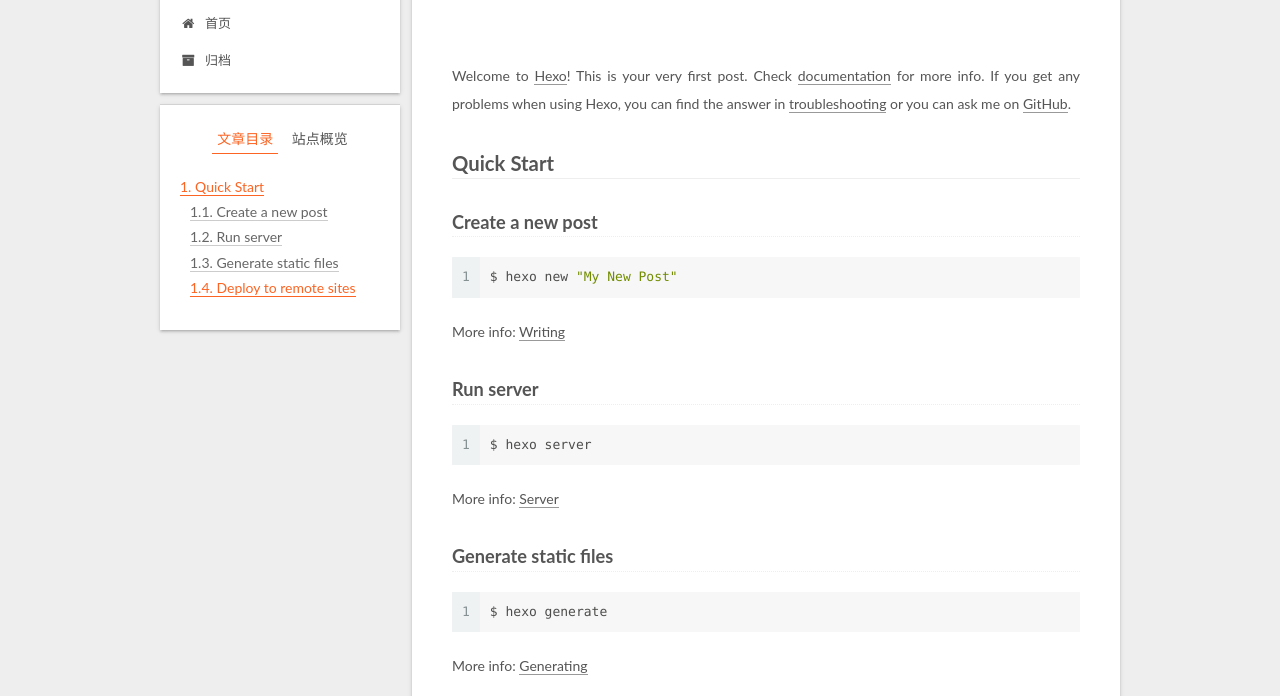
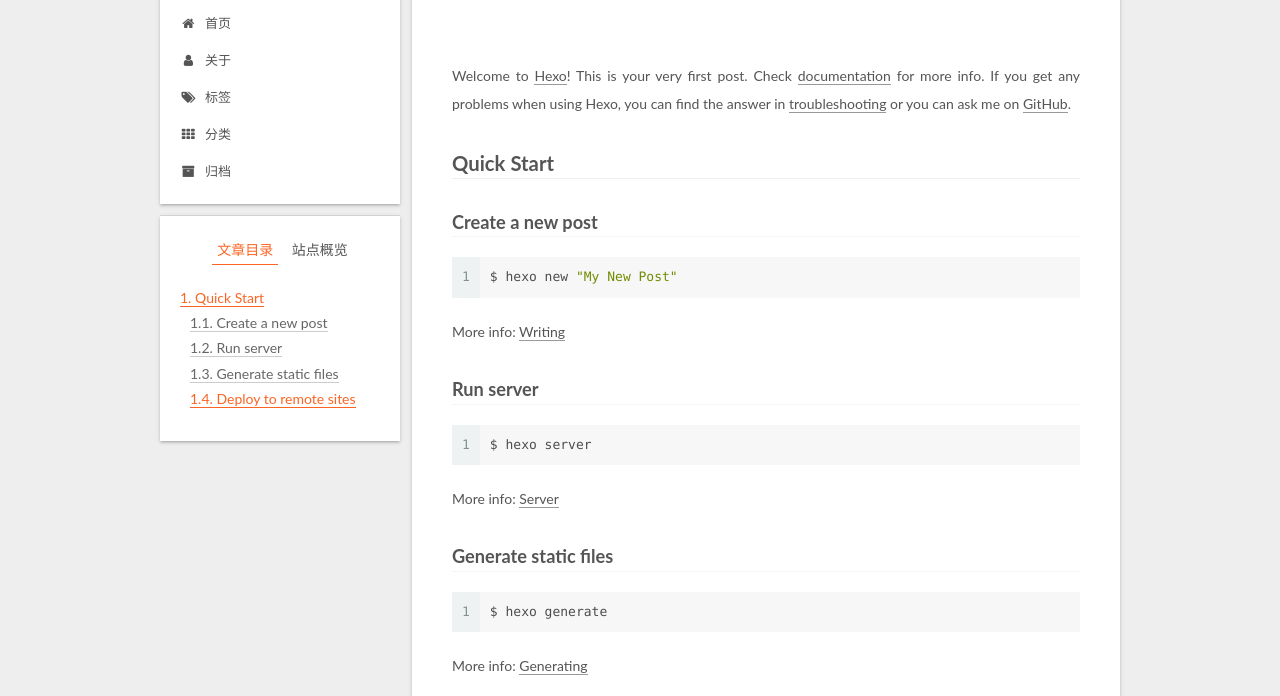
Before and after one commit to JiaYang627/JiaYang627.github.io, a plain HTML site: page 2020/03/10/hello-world/index.html in a window 1280 px wide. Shown: the part 104-800 px from the top of the page. Drawn offline with Linux system fonts and the light colour scheme.

Commit message:
Site updated: 2020-03-16 10:56:33

```diff
--- a/2020/03/10/hello-world/index.html
+++ b/2020/03/10/hello-world/index.html
@@ -185,6 +185,36 @@
               <i class="menu-item-icon fa fa-fw fa-home"></i> <br />
 
             首页
+          </a>
+        </li>
+
+
+        <li class="menu-item menu-item-about">
+          <a href="/about/%20" rel="section">
+
+              <i class="menu-item-icon fa fa-fw fa-user"></i> <br />
+
+            关于
+          </a>
+        </li>
+
+
+        <li class="menu-item menu-item-tags">
+          <a href="/tags/%20" rel="section">
+
+              <i class="menu-item-icon fa fa-fw fa-tags"></i> <br />
+
+            标签
+          </a>
+        </li>
+
+
+        <li class="menu-item menu-item-categories">
+          <a href="/categories/%20" rel="section">
+
+              <i class="menu-item-icon fa fa-fw fa-th"></i> <br />
+
+            分类
           </a>
         </li>
 
--- a/css/main.css
+++ b/css/main.css
@@ -1823,7 +1823,7 @@
   width: 4px;
   height: 4px;
   border-radius: 50%;
-  background: #455b18;
+  background: #ffff9c;
 }
 .links-of-blogroll {
   font-size: 13px;
```
Also changed, not shown: archives/2020/03/index.html (+30 -0 lines), archives/2020/index.html (+30 -0 lines), archives/index.html (+30 -0 lines), index.html (+30 -0 lines).
